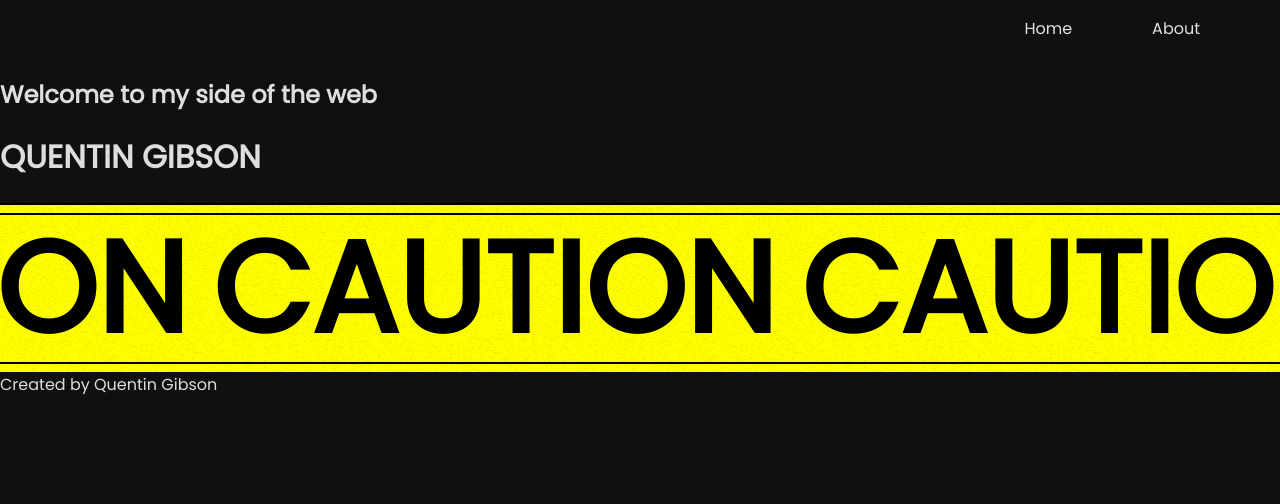
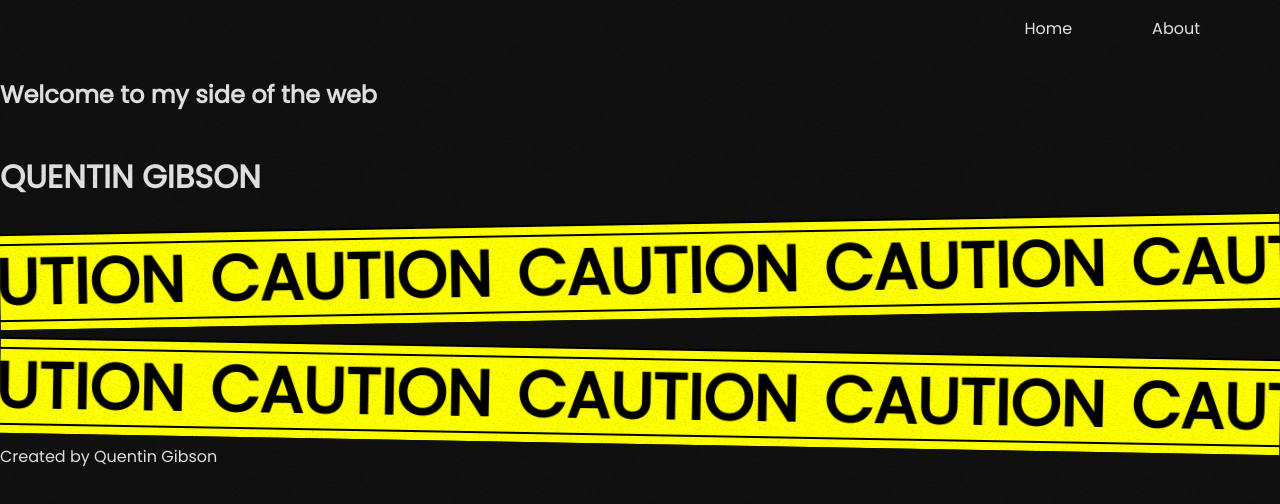
Before and after one commit to QuentinGibson/motion-portfolio, a React (Vite) app: page / in a window 1280 px wide. Shown: the top 504 px of the page. Built offline with nearby package versions, Linux system fonts and the light colour scheme.

Commit message:
change marquee

```diff
--- a/src/App.css
+++ b/src/App.css
@@ -22,3 +22,9 @@ main::before {
   80% { transform:translate(3%, 35%); }
   90% { transform:translate(-10%, 10%); }
 }
+
+
+.font-banner {
+  font-size: 100px;
+  font-weight: bold;
+}
--- a/src/App.tsx
+++ b/src/App.tsx
@@ -6,9 +6,12 @@ function App() {
   return (
     <main className="App">
       <div>
-        <h2>Welcome to my side of the web</h2>
+        <div style={{ display: "flex" }}>
+          <h2>Welcome to my side of the web</h2>
+        </div>
         <h1>QUENTIN GIBSON</h1>
-        <Marquee span={messageElement}/>
+        <Marquee background={{ transform: "rotate(-1deg)", marginBottom: 30 }} span={messageElement} />
+        <Marquee background={{ transform: "rotate(1deg)" }} span={messageElement} />
       </div>
     </main>
 
--- a/src/Marquee.tsx
+++ b/src/Marquee.tsx
@@ -4,6 +4,10 @@ const Marquee = ({span, background}: any) => {
     <div>
       <div className="marquee" style={background}>
         <div className="marquee-container">
+          {span}
+          {span}
+          {span}
+          {span}
           {span}
           {span}
           {span}
--- a/src/marquee.css
+++ b/src/marquee.css
@@ -3,7 +3,7 @@
 	--offset: 20vw;
 	--move-initial: calc(-25% + var(--offset));
 	--move-final: calc(-50% + var(--offset));
-	--item-font-size: 10vw;
+	--item-font-size: 5vw;
 }
 
 .marquee {
```
